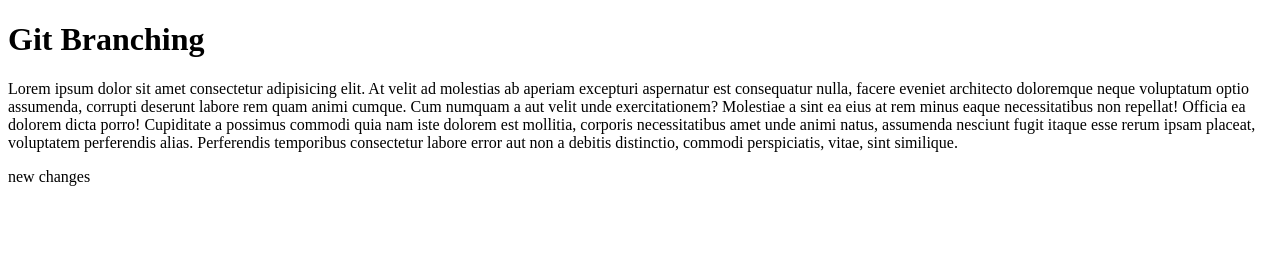
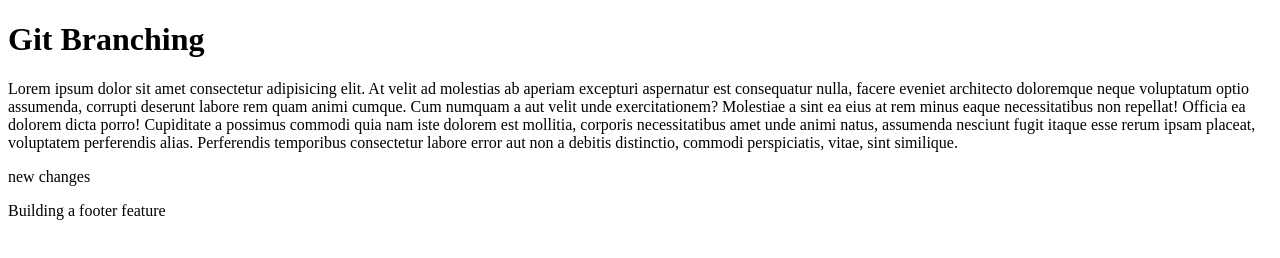
Before and after one commit to LesterYiu/git-branching, a plain HTML site: page index.html in a window 1280 px wide. Drawn offline with Linux system fonts and the light colour scheme.

Commit message:
created the semantic footer html

```diff
--- a/index.html
+++ b/index.html
@@ -12,5 +12,9 @@
   <p>Lorem ipsum dolor sit amet consectetur adipisicing elit. At velit ad molestias ab aperiam excepturi aspernatur est consequatur nulla, facere eveniet architecto doloremque neque voluptatum optio assumenda, corrupti deserunt labore rem quam animi cumque. Cum numquam a aut velit unde exercitationem? Molestiae a sint ea eius at rem minus eaque necessitatibus non repellat! Officia ea dolorem dicta porro! Cupiditate a possimus commodi quia nam iste dolorem est mollitia, corporis necessitatibus amet unde animi natus, assumenda nesciunt fugit itaque esse rerum ipsam placeat, voluptatem perferendis alias. Perferendis temporibus consectetur labore error aut non a debitis distinctio, commodi perspiciatis, vitae, sint similique.</p>
 
   <p>new changes</p>
+
+  <footer>
+    <p>Building a footer feature</p>
+  </footer>
 </body>
 </html>
```
